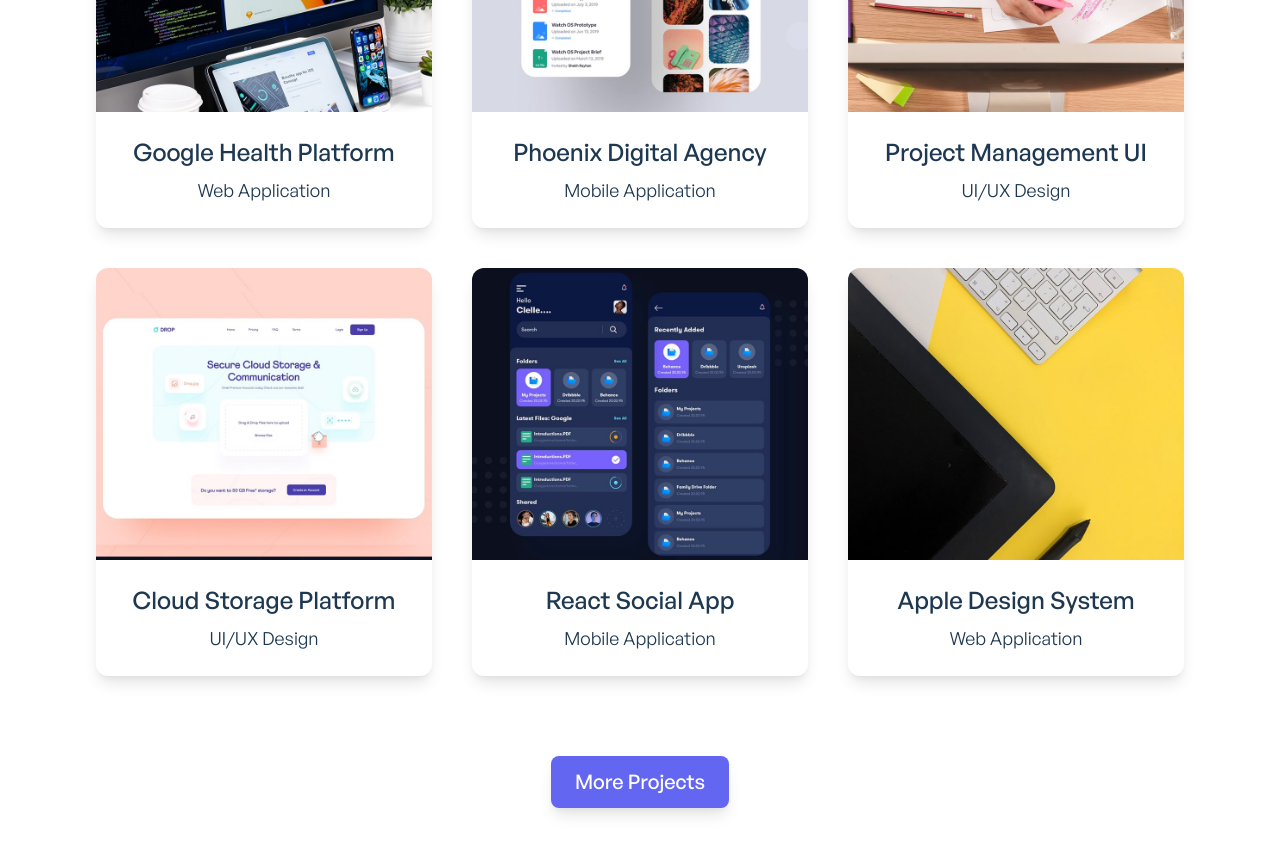
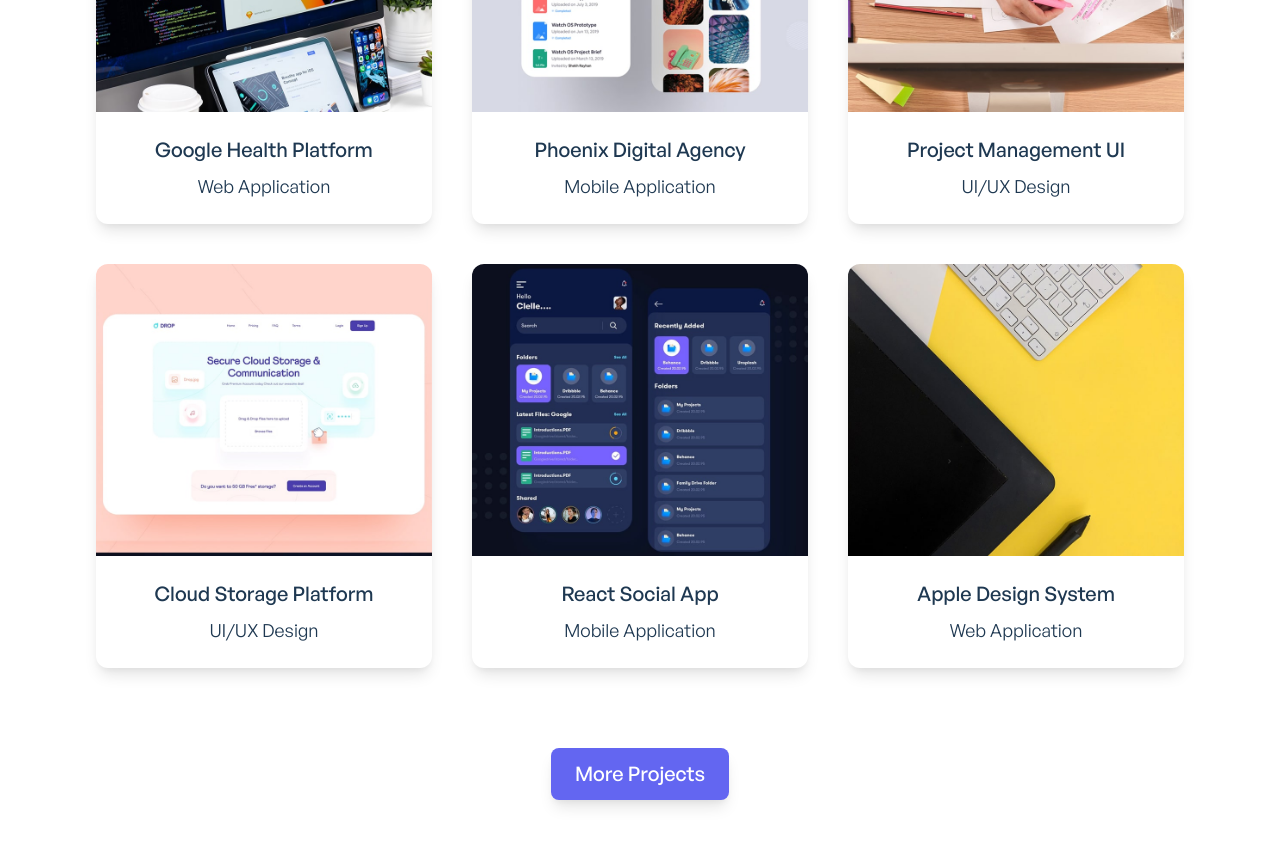
Before and after one commit to phoenix979797/portfolio, a React (Create React App) app: page / in a window 1280 px wide. Shown: the part 1260-2114 px from the top of the page. Built offline with nearby package versions, Linux system fonts and the light colour scheme.

Commit message:
Single project card title font size

```diff
--- a/src/components/projects/ProjectSingle.js
+++ b/src/components/projects/ProjectSingle.js
@@ -22,7 +22,7 @@ const ProjectSingle = ({ title, category, image }) => {
 						/>
 					</div>
 					<div className="text-center px-4 py-6">
-						<p className="font-general-medium text-xl md:text-2xl text-ternary-dark dark:text-ternary-light mb-2">
+						<p className="font-general-medium text-lg md:text-xl text-ternary-dark dark:text-ternary-light mb-2">
 							{title}
 						</p>
 						<span className="text-lg text-ternary-dark dark:text-ternary-light">
```
